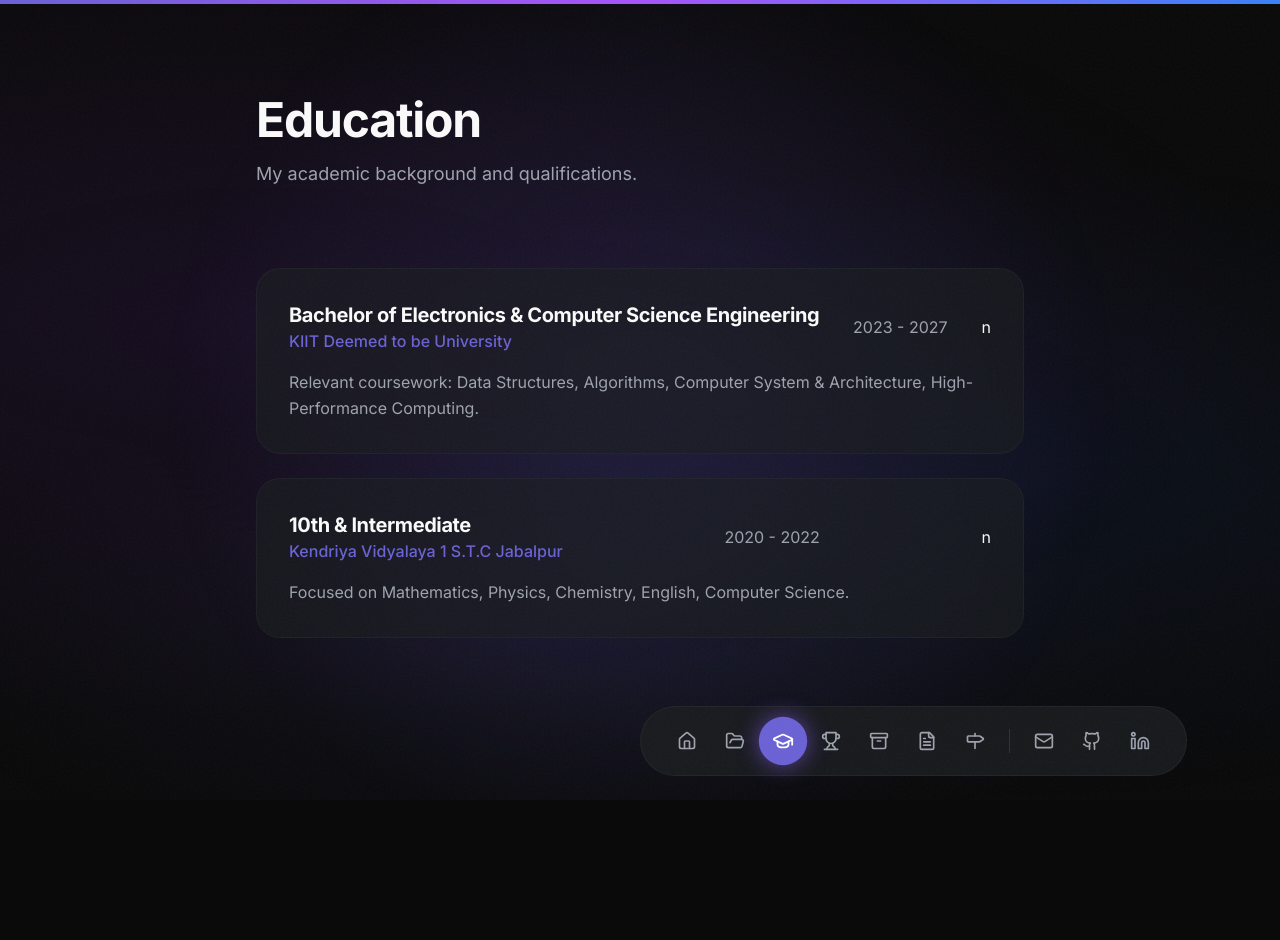
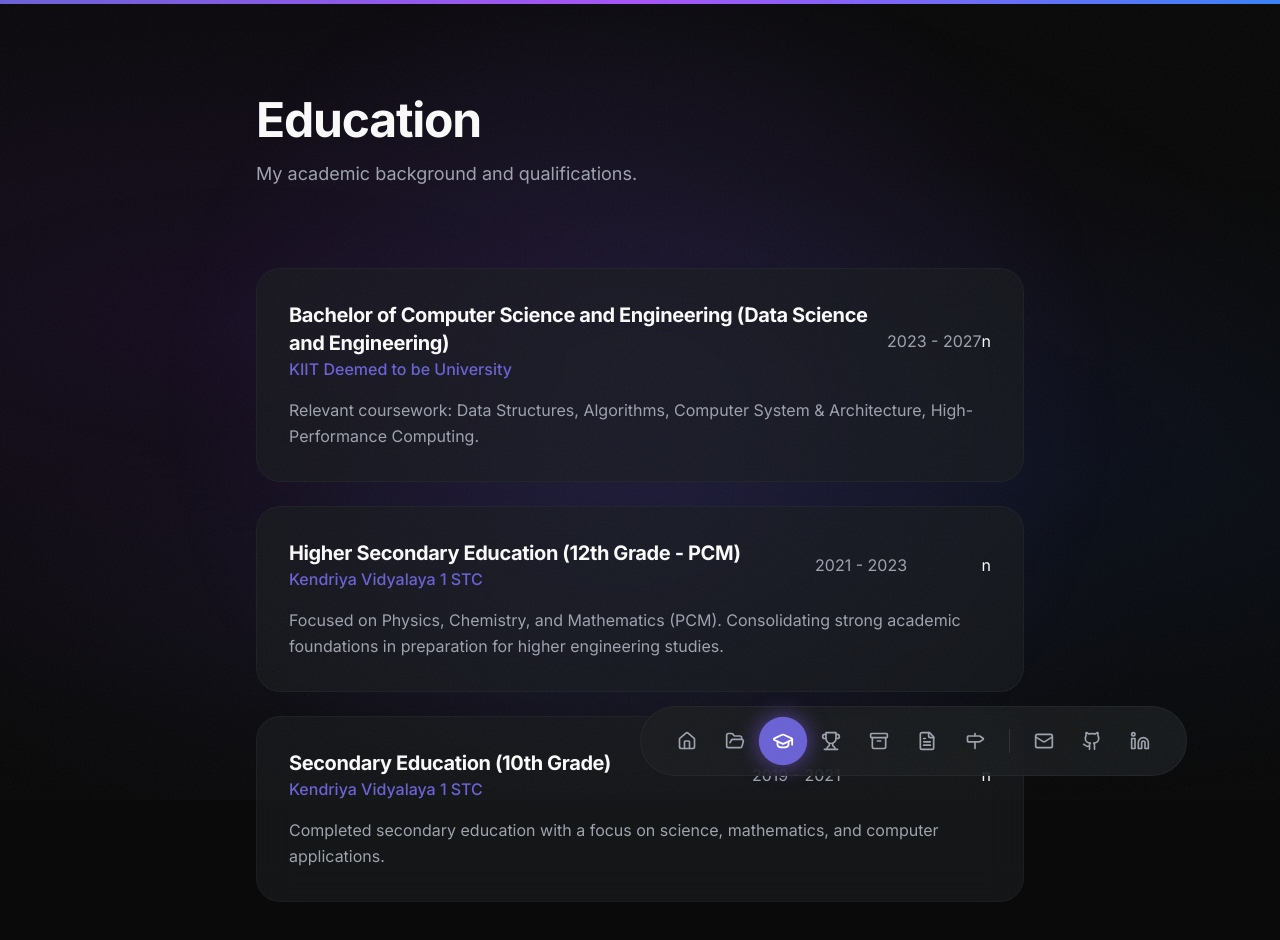
Before and after one commit to ravii17/Portfolio, a React (Vite) app: page /education in a window 1280 px wide. Shown: the top 940 px of the page. Before the commit the page ends 862 px from the top, so only its background shows below. Built offline with nearby package versions, Linux system fonts and the light colour scheme; the HTML template or start-up script is replaced by a standard one.

Commit message:
new changesin the galley

```diff
--- a/src/data/chapters.ts
+++ b/src/data/chapters.ts
@@ -23,12 +23,54 @@ export interface Chapter {
 export const chapters: Chapter[] = [
   {
     id: '1',
+    year: '2021',
+    phase: 'Secondary Education',
+    title: 'High School Matriculation (10th Grade)',
+    description: 'Completed secondary education at Kendriya Vidyalaya 1 STC with a strong foundation in science and mathematics.',
+    longDescription: 'Laid the bedrock of analytical thinking and scientific inquiry at Kendriya Vidyalaya 1 STC. Excelled in mathematics and sciences during secondary school, which nurtured a deep curiosity for computer science and logical problem-solving.',
+    chapterNumber: 1,
+    publishedDate: 'May 2021',
+    author: 'Ravi Kumar',
+    tags: ['Schooling', 'Matriculation', 'Foundations'],
+    status: 'Completed',
+    coverImage: '/projects/calculator.png',
+    iconName: 'brain',
+    accent: '#3B82F6',
+    color: 'from-blue-500/40 to-cyan-500/40',
+    side: 'left',
+    rotation: -1,
+    size: 'normal',
+    readingContent: 'Completing my secondary school education at Kendriya Vidyalaya 1 STC was a foundational phase of my life. It was here that my interest in analytical disciplines like mathematics, physics, and science took off. I remember being fascinated by logical proofs and structural systems. This early curiosity for structured logic paved the way for my transition into programming and computer science. The lessons of perseverance and analytical thinking learned in these early days became the cornerstone of my academic journey.'
+  },
+  {
+    id: '2',
+    year: '2023',
+    phase: 'Higher Secondary Education',
+    title: 'Higher Secondary Board (12th Grade)',
+    description: 'Completed senior secondary schooling at Kendriya Vidyalaya 1 STC majoring in Physics, Chemistry, and Mathematics.',
+    longDescription: 'Deepened academic specialization in the physical sciences and advanced mathematics at Kendriya Vidyalaya 1 STC. Undertook rigorous coursework that consolidated analytical reasoning and theoretical foundations, preparing for a transition to higher technical studies.',
+    chapterNumber: 2,
+    publishedDate: 'May 2023',
+    author: 'Ravi Kumar',
+    tags: ['PCM', 'Intermediate', 'Board Exams'],
+    status: 'Completed',
+    coverImage: '/projects/healthcare-plus.png',
+    iconName: 'sparkles',
+    accent: '#10B981',
+    color: 'from-green-500/40 to-emerald-500/40',
+    side: 'right',
+    rotation: 1.5,
+    size: 'normal',
+    readingContent: 'The senior secondary school phase at Kendriya Vidyalaya 1 STC was an intensive period of academic consolidation. Majoring in Physics, Chemistry, and Mathematics (PCM), I dove deep into differential calculus, electrodynamics, and physical chemistry. These subjects refined my ability to model complex physical phenomena mathematically, which directly translated to my problem-solving approach in computer science. Standing on the threshold of university, this period was about building academic stamina and solidifying the dream of becoming an engineer.'
+  },
+  {
+    id: '3',
     year: '2023',
     phase: 'Admission in KIIT',
     title: 'Admission in KIIT University',
     description: 'Admission in KIIT University for Bachelor of Technology in Electronics & Computer Science and Engineering.',
     longDescription: 'The beginning of an academic odyssey. Enrolled in KIIT University to pursue a Bachelor of Technology in Electronics & Computer Science and Engineering. This milestone laid the foundational groundwork in hardware and software design, digital systems, and computational theory.',
-    chapterNumber: 1,
+    chapterNumber: 3,
     publishedDate: 'July 2023',
     author: 'Ravi Kumar',
     tags: ['Education', 'KIIT University', 'Computer Science & Engineering'],
@@ -43,13 +85,13 @@ export const chapters: Chapter[] = [
     readingContent: 'Entering KIIT University was a major milestone. The campus was huge, full of hope and opportunities. Stepping into the labs, the scent of solder and the hum of server racks immediately caught my attention. In this chapter, I began my formal studies in Electronics & Computer Science, blending the core hardware design of microprocessors with structural computer science paradigms. I met talented peers, joined technical societies, and established the foundation of my engineering career.'
   },
   {
-    id: '2',
+    id: '4',
     year: '2023',
     phase: 'First Breakthrough',
     title: 'Started Coding Journey',
     description: 'Began exploring the world of programming with C and Web Development fundamentals. The spark of curiosity ignited in freshman year.',
     longDescription: 'Sparked by freshman curiosity, I plunged into software development. Learned the fundamentals of programming using C, and dipped my toes into web technologies, laying down the building blocks of my software engineering capabilities.',
-    chapterNumber: 2,
+    chapterNumber: 4,
     publishedDate: 'September 2023',
     author: 'Ravi Kumar',
     tags: ['Programming', 'C Language', 'Web Fundamentals'],
@@ -58,19 +100,19 @@ export const chapters: Chapter[] = [
     iconName: 'code',
     accent: '#8B5CF6',
     color: 'from-purple-500/40 to-indigo-500/40',
-    side: 'left',
-    rotation: -1,
+    side: 'right',
+    rotation: 1,
     size: 'normal',
     readingContent: 'Curiosity was the spark. I remember writing my first \'Hello World\' in C. The simplicity of taking control of a computer through lines of code was fascinating. From loop constructs to pointers and basic data structures, I spent late nights debugging segmentation faults. Alongside C, I experimented with HTML, CSS, and basic JavaScript, building simple utility pages and calculators. This chapter was defined by pure discovery and the excitement of creating something from nothing.'
   },
   {
-    id: '3',
+    id: '5',
     year: '2024',
     phase: 'Architecture Era',
     title: 'Full Stack Evolution',
     description: 'Developed comprehensive web applications using MERN stack, focusing on scalable architecture and user-centric design.',
     longDescription: 'Transitioned to advanced web architectures. Mastered React, Express, Node.js, and MongoDB to construct scalable, fully responsive full-stack applications with beautiful interfaces and robust database layers.',
-    chapterNumber: 3,
+    chapterNumber: 5,
     publishedDate: 'March 2024',
     author: 'Ravi Kumar',
     tags: ['MERN Stack', 'Backend Systems', 'Full Stack Development'],
@@ -79,19 +121,19 @@ export const chapters: Chapter[] = [
     iconName: 'globe',
     accent: '#3B82F6',
     color: 'from-blue-500/40 to-cyan-500/40',
-    side: 'right',
-    rotation: 1.5,
+    side: 'left',
+    rotation: -1.5,
     size: 'wide',
     readingContent: 'Building static websites wasn\'t enough; I wanted to build systems that hold state and respond to users globally. That led me to the MERN stack (MongoDB, Express, React, Node.js). This chapter was a rapid evolution: learning RESTful API design, database modeling, state management, and user authentication. I designed and deployed dynamic apps, learning how to structure backends for high availability and frontends for pixel-perfect user interaction.'
   },
   {
-    id: '4',
+    id: '6',
     year: '2024',
     phase: 'IOT Era with core electronics',
     title: 'IOT Era with core electronics',
     description: 'Began my journey into IoT and embedded systems, gaining hands-on experience in integrating hardware and software to build smart and automated solutions.',
     longDescription: 'Merged software expertise with hardware. Developed automated systems utilizing microcontrollers, sensors, and communication protocols to solve real-world problems through embedded IoT platforms.',
-    chapterNumber: 4,
+    chapterNumber: 6,
     publishedDate: 'July 2024',
     author: 'Ravi Kumar',
     tags: ['IoT', 'Embedded Systems', 'Arduino & ESP32'],
@@ -100,19 +142,19 @@ export const chapters: Chapter[] = [
     iconName: 'code',
     accent: '#8B5CF6',
     color: 'from-purple-500/40 to-indigo-500/40',
-    side: 'left',
-    rotation: -1,
+    side: 'right',
+    rotation: 1,
     size: 'normal',
     readingContent: 'Bridging the gap between the virtual and physical world. In this chapter, I began working with microcontrollers like Arduino and ESP32. I integrated sensors (vibration, temperature, ultrasonic) to collect real-time ambient data, processing it on-device and transmitting it over MQTT and HTTP protocols. Debugging physical circuits and dealing with analog signals taught me hardware resilience and low-level firmware optimizations.'
   },
   {
-    id: '5',
+    id: '7',
     year: '2024',
     phase: 'AI Exploration Phase',
     title: 'AI Automation Projects',
     description: 'Integrated LLMs and AI tools to automate complex workflows, pushing the boundaries of digital intelligence.',
     longDescription: 'Explored the potential of artificial intelligence. Built applications leveraging Large Language Models, Retrieval-Augmented Generation (RAG), and agentic workflows to automate tasks and build intelligent interfaces.',
-    chapterNumber: 5,
+    chapterNumber: 7,
     publishedDate: 'December 2024',
     author: 'Ravi Kumar',
     tags: ['AI Agents', 'LangGraph', 'LLM Integration', 'ChromaDB'],
@@ -127,13 +169,13 @@ export const chapters: Chapter[] = [
     readingContent: 'Artificial Intelligence opened a new dimension of computing. Instead of writing rigid logic, I could now direct agents to reason and plan. This chapter focuses on integrating LLMs (using OpenAI, Groq, and HuggingFace models) with agent frameworks like LangGraph and ChromaDB. I created autonomous agents capable of performing domain-specific lookups, semantic searches, and executing compound tasks dynamically.'
   },
   {
-    id: '6',
+    id: '8',
     year: '2025',
     phase: 'Algorithmic Mastery',
     title: 'Trading Bot Systems',
     description: 'Engineered high-frequency algorithmic trading bots utilizing real-time data processing and technical analysis.',
     longDescription: 'Combined data analysis and automated execution. Architected algorithmic trading models running on Hyper-Liquid, featuring real-time stream parsing, technical analysis algorithms, and risk management parameters.',
-    chapterNumber: 6,
+    chapterNumber: 8,
     publishedDate: 'June 2025',
     author: 'Ravi Kumar',
     tags: ['FinTech', 'Algorithmic Trading', 'Hyper-Liquid API'],
@@ -148,13 +190,13 @@ export const chapters: Chapter[] = [
     readingContent: 'High-frequency environments demand zero-latency processing and iron-clad logic. In this chapter, I developed trading algorithms utilizing APIs and websockets to stream orderbooks and execution data in real time. Running strategies on the Hyper-Liquid exchange required rigorous backtesting, optimizing for network delay, and implementing sophisticated risk controls to prevent catastrophic liquidation.'
   },
   {
-    id: '7',
+    id: '9',
     year: '2026',
     phase: 'Professional Ascension',
     title: 'Professional Ascension',
     description: 'Gained industry experience through specialized certifications and large-scale project implementations.',
     longDescription: 'Acquired critical professional experiences. Participated in real-world software deployments, collaborated with developers in production environments, and achieved industry certifications validating system design capabilities.',
-    chapterNumber: 7,
+    chapterNumber: 9,
     publishedDate: 'January 2026',
     author: 'Ravi Kumar',
     tags: ['Android Development', 'Kotlin & Java', 'Firebase Services'],
@@ -169,13 +211,13 @@ export const chapters: Chapter[] = [
     readingContent: 'Entering professional environments meant learning how software is built at scale. Version control, continuous integration, code reviews, and cross-functional collaboration became daily rituals. I worked on developing and optimizing mobile applications (such as Promotr, using Kotlin and Android SDK) and full-stack systems. This chapter is marked by the shift from individual builder to professional software engineer.'
   },
   {
-    id: '8',
+    id: '10',
     year: '2026 & Beyond',
     phase: 'Future Vision',
     title: 'Next-Gen Ecosystems',
     description: 'Architecting the future of AI Career evolution, building immersive and intelligent digital experiences.',
     longDescription: 'Looking forward to next-generation technologies. Researching and prototyping the interface between developer ecosystems, autonomous AI coding agents, and high-performance computing clusters.',
-    chapterNumber: 8,
+    chapterNumber: 10,
     publishedDate: 'May 2026 & Beyond',
     author: 'Ravi Kumar',
     tags: ['R&D', 'AI Agents', 'High-Performance Computing'],
--- a/src/pages/Education.tsx
+++ b/src/pages/Education.tsx
@@ -5,16 +5,22 @@ import SectionHeader from '@/components/SectionHeader';
 const educationData = [
   {
     institution: "KIIT Deemed to be University",
-    degree: "Bachelor of Electronics & Computer Science Engineering",
+    degree: "Bachelor of Computer Science and Engineering (Data Science and Engineering)",
     period: "2023 - 2027",
     description: "Relevant coursework: Data Structures, Algorithms, Computer System & Architecture, High-Performance Computing.",
   },
   {
-    institution: "Kendriya Vidyalaya 1 S.T.C Jabalpur",
-    degree: "10th & Intermediate",
-    period: "2020 - 2022",
-    description: "Focused on Mathematics, Physics, Chemistry, English, Computer Science.",
-  }
+    institution: "Kendriya Vidyalaya 1 STC",
+    degree: "Higher Secondary Education (12th Grade - PCM)",
+    period: "2021 - 2023",
+    description: "Focused on Physics, Chemistry, and Mathematics (PCM). Consolidating strong academic foundations in preparation for higher engineering studies.",
+  },
+  {
+    institution: "Kendriya Vidyalaya 1 STC",
+    degree: "Secondary Education (10th Grade)",
+    period: "2019 - 2021",
+    description: "Completed secondary education with a focus on science, mathematics, and computer applications.",
+  },
 ];
 
 const Education = () => {
--- a/src/pages/Gallery.tsx
+++ b/src/pages/Gallery.tsx
@@ -143,7 +143,7 @@ const Gallery = () => {
     restDelta: 0.001
   });
 
-  const pathD = "M 500 0 C 600 200, 700 400, 500 600 S 300 1000, 500 1200 S 700 1600, 500 1800 S 300 2200, 500 2400 S 700 2800, 500 3000 S 300 3400, 500 3600 S 700 4000, 500 4200 S 300 4600, 500 5000";
+  const pathD = "M 500 0 C 600 200, 700 400, 500 600 S 300 1000, 500 1200 S 700 1600, 500 1800 S 300 2200, 500 2400 S 700 2800, 500 3000 S 300 3400, 500 3600 S 700 4000, 500 4200 S 300 4600, 500 5000 S 700 5400, 500 5800 S 300 6200, 500 6600 S 700 7000, 500 7400";
 
   return (
     <motion.div
@@ -152,7 +152,7 @@ const Gallery = () => {
       exit={{ opacity: 0 }}
       transition={{ duration: 1.2, ease: [0.22, 1, 0.36, 1] }}
       ref={containerRef}
-      className="relative min-h-[600vh] bg-[#030303] text-white selection:bg-primary/30 overflow-x-hidden"
+      className="relative min-h-[800vh] bg-[#030303] text-white selection:bg-primary/30 overflow-x-hidden"
     >
       <MagneticCursor />
       <NeuralGrid />
@@ -182,8 +182,8 @@ const Gallery = () => {
       <div className="absolute inset-0 pointer-events-none flex justify-center">
         <svg
           width="1000"
-          height="6000"
-          viewBox="0 0 1000 6000"
+          height="7500"
+          viewBox="0 0 1000 7500"
           className="w-full max-w-6xl overflow-visible opacity-40"
         >
           <defs>
```
